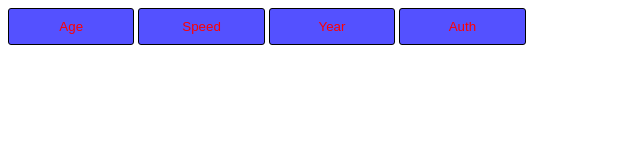
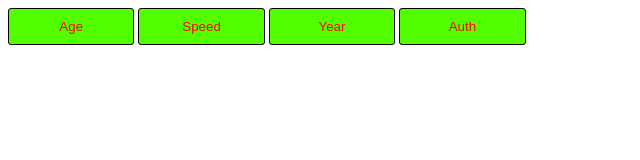
Before and after one commit to Zakarya07/Testing-js, a plain HTML site: page index.html in a window 1280 px wide. Shown: the whole page, without its empty margins (0-640 px from the left). Drawn offline with Linux system fonts and the light colour scheme.

Commit message:
Change bgc

```diff
--- a/style.css
+++ b/style.css
@@ -1,5 +1,5 @@
 button{
-    background-color:#5350fffd;
+    background-color:#51ff00;
     color: red;
     border: 1px solid rgb(0, 0, 0);
     border-radius: 3px;
```
